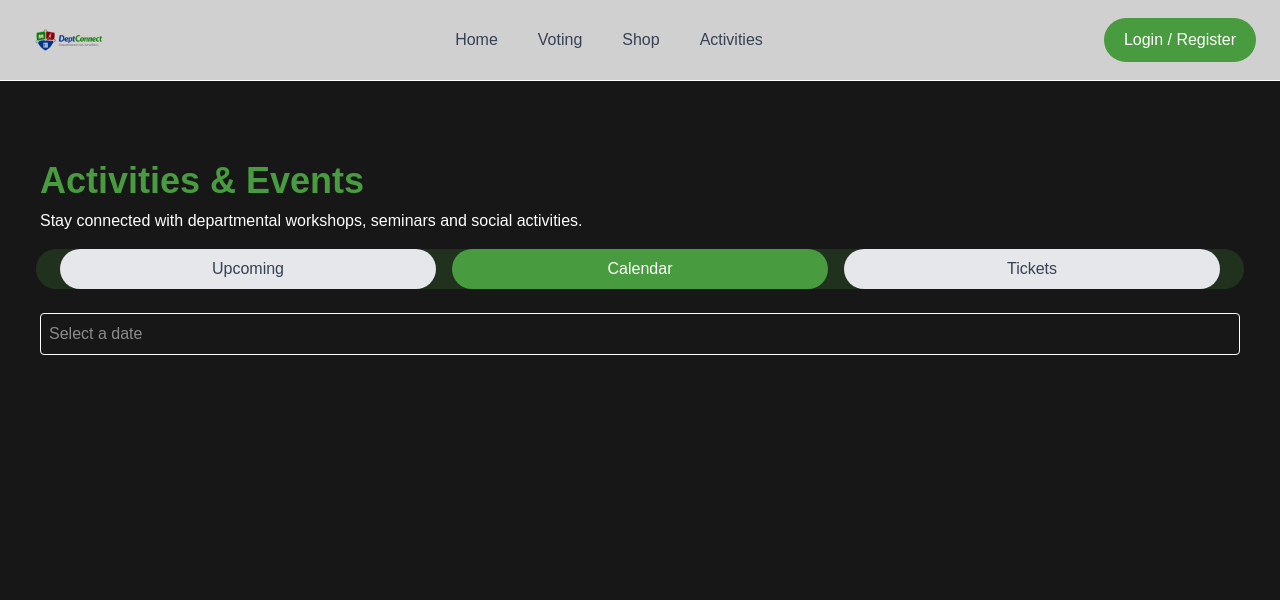
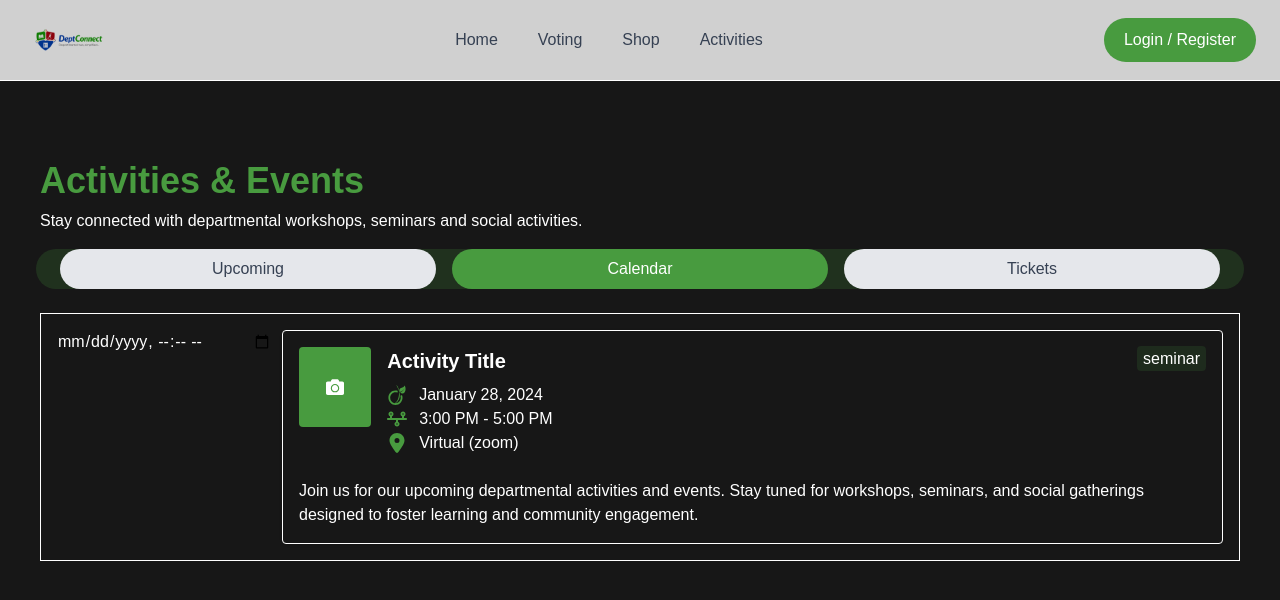
Before and after one commit to Dialawilson/deptconnect, a Next.js app: page /activities in a window 1280 px wide. Both pictures are taken after a click on the button "Calendar". Shown: the top 600 px of the page. Built offline with nearby package versions, Linux system fonts and the light colour scheme.

Commit message:
calender done without date

```diff
--- a/src/app/activities/calender.tsx
+++ b/src/app/activities/calender.tsx
@@ -17,18 +17,19 @@ export default function CustomDatePicker({
   selectedDate,
   onChange,
   placeholder = "Select date",
-  showTime = false,
+  showTime = true,
   minDate,
   maxDate,
   className = "",
 }: CustomDatePickerProps) {
-  return (
+    return (
     <DatePicker
       selected={selectedDate}
       onChange={onChange}
       placeholderText={placeholder}
       showTimeSelect={showTime}
       minDate={minDate}
+
       maxDate={maxDate}
       dateFormat={showTime ? "Pp" : "yyyy-MM-dd"}
       className={`border p-2 rounded w-full ${className}`}
--- /dev/null
+++ b/src/app/activities/calenderCard.tsx
@@ -0,0 +1,64 @@
+import {
+    FaViadeo,
+    FaTimeline,
+    FaLocationDot
+} from "react-icons/fa6"
+
+interface CalenderCard{
+    title: string;
+    date: string;
+    time: string;
+    location: string;
+    category: string;
+    description: string;
+    icon: React.ComponentType<{ size: number; className: string }>;
+}
+
+export default function CalenderCard({
+    title,
+    date,
+    time,
+    location,
+    category,
+    description,
+    icon: Icon,
+}: CalenderCard) {
+    return (
+         <div className="border p-4 rounded shadow">
+              <div className="flex">
+                <div className="bg-[#489B3F] h-20 w-20 rounded flex items-center justify-center mr-4">
+                  {Icon && <Icon size={50} className="text-white p-4" />}
+                </div>
+
+                <div className="flex justify-between gap-4 w-full">
+                  <div>
+                    <h2 className="text-xl font-bold mb-2">{title}</h2>
+
+                    <div className="flex gap-1 items-center">
+                      <FaViadeo size={20} className="text-[#489B3F] mr-2" />
+                      <span>{date}</span>
+                    </div>
+
+                    <div className="flex gap-1 items-center">
+                      <FaTimeline size={20} className="text-[#489B3F] mr-2" />
+                      <span>{time}</span>
+                    </div>
+
+                    <div className="flex gap-1 items-center">
+                      <FaLocationDot size={20} className="text-[#489B3F] mr-2" />
+                      <span>{location}</span>
+                    </div>
+                  </div>
+
+                  <div>
+                    <span className="bg-[#489B3F]/15 rounded py-1 px-1.5">
+                      {category}
+                    </span>
+                  </div>
+                </div>
+              </div>
+
+              <p className="mt-6">{description}</p>
+        </div>
+    );
+}
--- a/src/app/activities/page.tsx
+++ b/src/app/activities/page.tsx
@@ -2,6 +2,7 @@
 import { useState } from "react";
 import { FaCamera } from "react-icons/fa";
 import ActivityCard from "./activiteCard";
+import CalenderCard from "./calenderCard";
 import CustomDatePicker from "./calender";
 export default function ActivitiesPage() {
   const [activities, setActivities] = useState("upcoming");
@@ -64,16 +65,37 @@ export default function ActivitiesPage() {
                       attendees={90}
                       capacity={100}
                       progress={70}
-                      icon={FaCamera }/>
+                      icon={FaCamera }
+                      />
         </>
         )}
         {activities === "calender" && (
-           <CustomDatePicker
+            <>
+            <div className=" border p-4  flex gap-2.5 ">
+
+            <div>
+           {/* <CustomDatePicker
            selectedDate={date}
            onChange={(d) => setDate(d)}
            placeholder="Select a date"
            showTime={true}
-         />
+           /> */}
+           <input type="datetime-local" name="" id="" />
+           </div>
+           <div className="flex">
+              <CalenderCard
+                title="Activity Title"
+                date="January 28, 2024"
+                time="3:00 PM - 5:00 PM"
+                location="Virtual (zoom)"
+                category="seminar"
+                description="Join us for our upcoming departmental activities and events. Stay tuned for workshops, seminars, and social gatherings designed to foster learning and community engagement."
+                icon={FaCamera}
+               />
+
+           </div>
+           </div>
+       </>
         )}
         {activities === "tickets" && (
           <div className=" border p-4 rounded shadow ">
```
Also changed, not shown: src/app/activities/tickets.tsx (added).
